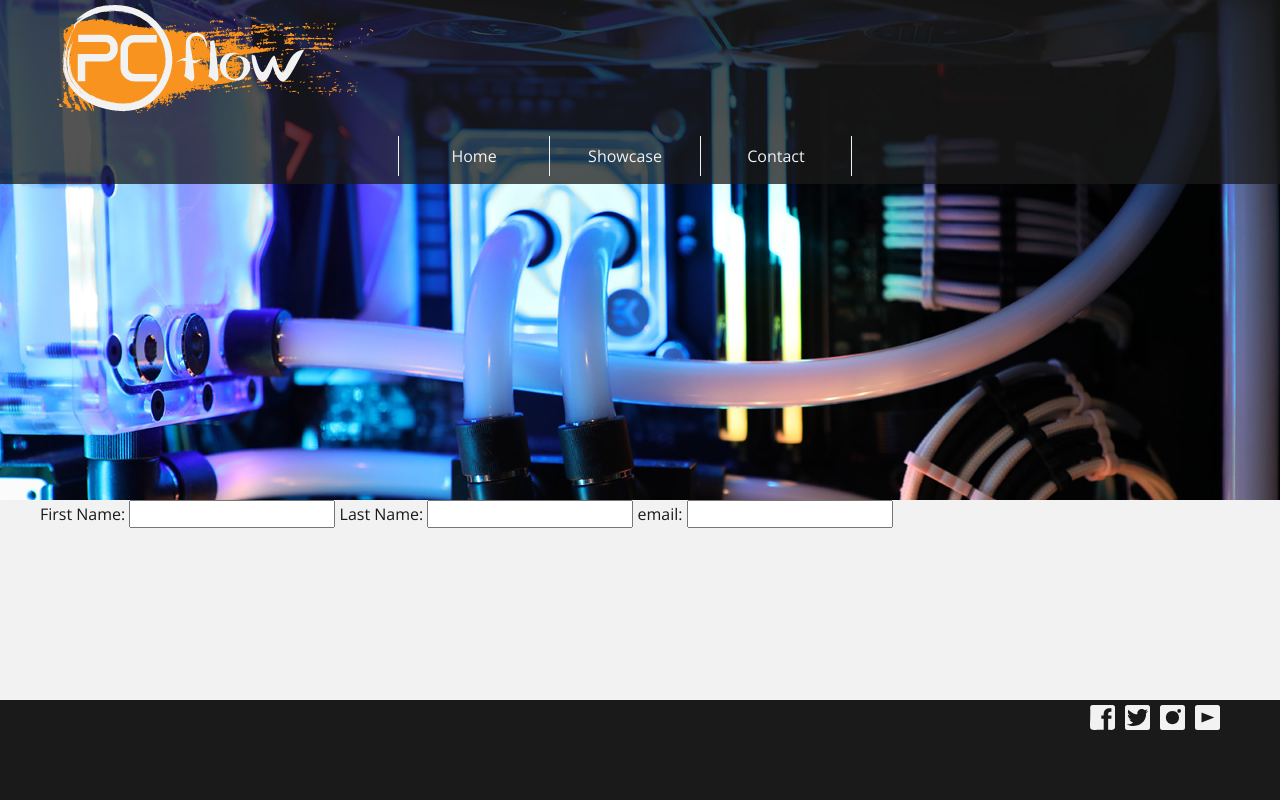
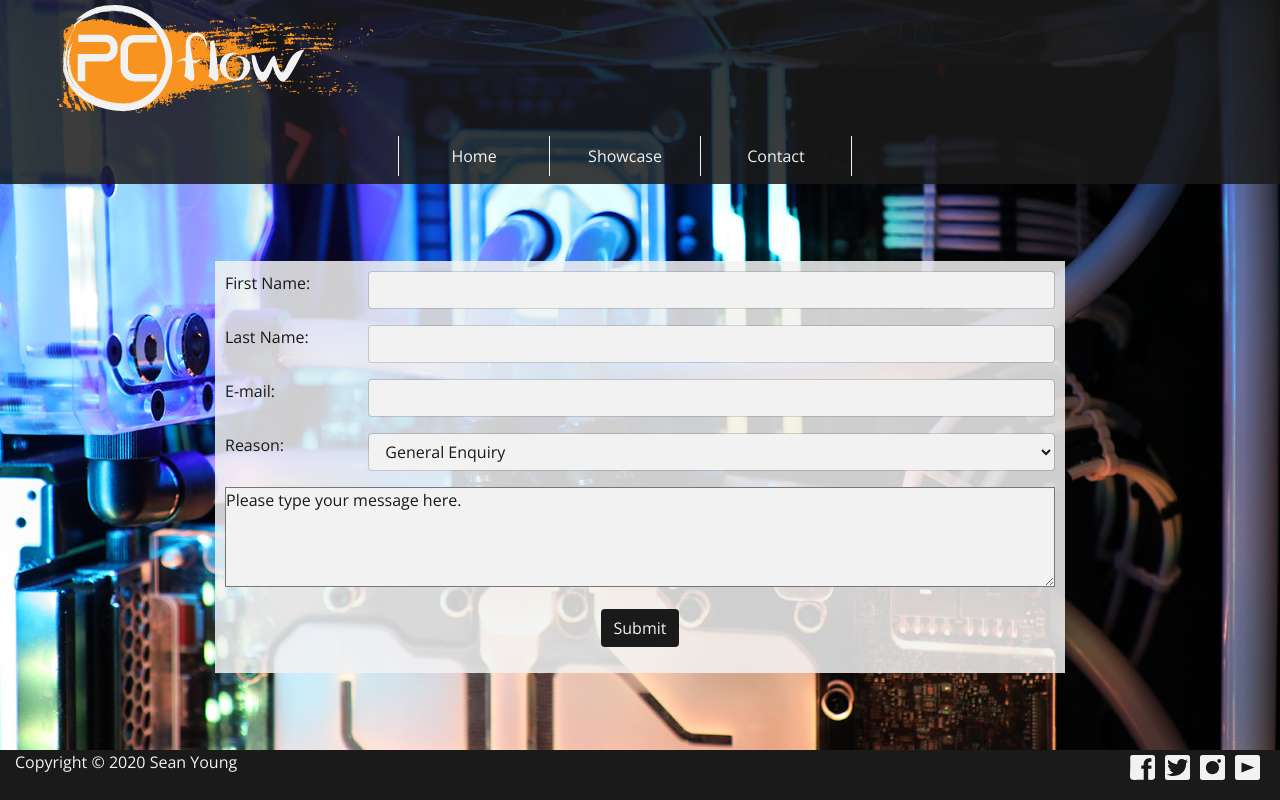
Before and after one commit to seanyoung247/HTML-First-Milestone-Project, a plain HTML site: page Site/contact.html in a window 1280 px wide. Drawn offline with nearby package versions, Linux system fonts and the light colour scheme.

Commit message:
Mid-point review
Implimented changes suggested by tutor:
* Made hero image full viewport height.
* Broke up some long lines to aid readability,
* Changed CSS to use shortcuts and unit-less 0.

Other changes:
Moved development to dreamweaver instead of gitpod.
Changed contact page layout. Added custom styles.
Removed some uneeded CSS/HTML code.

Added icon art for project Gecko.

```diff
--- a/Site/assets/css/style.css
+++ b/Site/assets/css/style.css
@@ -1,16 +1,21 @@
 @import url('https://fonts.googleapis.com/css?family=Open+Sans&display=swap');
 
 /*
- * GLOBAL STYLES
- *  - Styles applied to all pages
+ * TODO: Vary font sizes for different screen sizes.
+ *       Global scaling of elements on really small screens?
  */
+
+ /*
+  * Global styles
+  *     Styles used on every page.
+  */
 
  /* Global colour definitions */
 :root {
     --light-color: #f2f2f2;
     --dark-color: #1a1a1a;
-    --light-trans: rgba(242,242,242,0.75);  /*f2f2f2bf*/
-    --dark-trans: rgba(26,26,26,0.75);      /*1a1a1abf*/
+    --light-trans: rgba(242,242,242,0.85);  /*f2f2f2bf*/
+    --dark-trans: rgba(26,26,26,0.85);      /*1a1a1abf*/
 
     --facebook-color: #4267B2;
     --twitter-color: #55ACEE;
@@ -24,8 +29,11 @@
     padding: 0;
 }
 
+html,body {height: 100%;}
+
 body {
     font-family: 'Open Sans', sans-serif;
+	min-height: 100vh;
 }
 
  /* Prevents content getting too wide while remaining fluid below 1200px.
@@ -33,7 +41,7 @@ body {
 .content-pane {
     max-width: 1200px;
      /* Centres horizontally but not vertically */
-    margin: 0 auto 0 auto;
+    margin: 0 auto;
 }
 
  /*
@@ -41,7 +49,7 @@ body {
   */
 .site-header {
     position: absolute;
-    z-index: 99;
+    z-index: 9999; /*Ensures header remains visible above hero-image*/
     background-color: var(--dark-trans);
 }
 
@@ -86,9 +94,7 @@ body {
 }
 
 .nav-link {
-    /*width: 100%;*/
     margin: 0px;
-
     color: var(--light-color);
 }
 
@@ -114,29 +120,26 @@ body {
   * Content section styles
   */
 .site-hero-image {
-    height: 200px;
-
-    background: url("../images/hero-sunrise-sm.jpg") top no-repeat;
+    height: 100vh; /*200px;*/
+    background: url("../images/hero-sunrise-sm.jpg") no-repeat center center fixed;
     background-size: cover;
 }
 
 .site-content-section {
-    padding: 0;
     min-height: 200px;
     background-color: var(--light-color);
     color: var(--dark-color);
 }
 
- /* If site-content-sections are children of .site-content-list they will
+ /* If site-content-sections are children of site-content-list they will
     swap background and foreground colours automatically */
 .site-content-list .site-content-section:nth-child(odd){
+    background-color: var(--light-color);
+    color: var(--dark-color);
+}
+.site-content-list .site-content-section:nth-child(even){
     background-color: var(--dark-color);
     color: var(--light-color);
-}
-
-.site-content-list .site-content-section:nth-child(even){
-    background-color: var(--light-color);
-    color: var(--dark-color);
 }
 
  /*
@@ -144,7 +147,8 @@ body {
   */
 .site-footer {
     background-color: var(--dark-color);
-    min-height: 100px;
+	color: var(--light-color);
+    height: 50px;
 }
 
 .media-icons-wrapper {
@@ -155,6 +159,7 @@ body {
 .media-icons-list {
     list-style-type: none;
     overflow: hidden;
+    margin: 0;
 }
 
 .media-icons-list li {
@@ -211,8 +216,69 @@ body {
 .sm-instagram_icon:hover .sm-inst-grad5 {stop-color: #FEDA77;}
 
  /*
+  * Page specific styles
+  *     Styles used only on specific pages
+  */
+
+ /* Contact Page */
+ /* contact-content-wrapper stretches to fill page, contact-form-wrapper fills available space */
+.contact-content-wrapper {
+	 /* Shifts site content below the header. A bit of a clunky way to do it but it works. */
+	padding: 74px 0 0 0;
+
+	 /* Makes the wrapper expand to fill html body */
+	display: flex;
+	flex: 1;
+
+	background: url("../images/hero-sunrise-lg.jpg") no-repeat center center fixed; /*top no-repeat;*/
+    background-size: cover;
+}
+
+.contact-form-wrapper {
+	display: flex;
+}
+
+ /* contract-form and form-group should expand to fill horizontal space */
+.contract-form,
+.form-group {
+	display: flex;
+	flex-grow: 1;
+}
+
+ /* Centres contract-form vertically and horizontally and prevents the form
+    becoming wider than 850px */
+.contract-form {
+	padding: 10px;
+	flex-direction: column;
+
+	margin: auto;
+	max-width: 850px;
+
+	background-color: var(--light-trans);
+	color: var(--dark-color);
+}
+
+.form-control,
+.form-message-box {
+	background-color: var(--light-color);
+	color: var(--dark-color);
+}
+
+.form-message-box {
+	width: 100%;
+	height: 100px;
+}
+
+.form-button {
+	background-color: var(--dark-color);
+	color: var(--light-color);
+}
+
+
+ /*
   * Media Queries
   */
+ /* sm >576px (smartphones) */
 @media (min-width: 450px) {
     .site-logo {
         background: url("../images/logo-lg-db.png") no-repeat;
@@ -221,15 +287,17 @@ body {
     }
 
     .site-hero-image {
-        height: 500px;
-
-        background: url("../images/hero-sunrise-lg.jpg") top no-repeat;
+        background: url("../images/hero-sunrise-lg.jpg") no-repeat center center fixed; /*top no-repeat;*/
         background-size: cover;
     }
+
+    .contact-content-wrapper {
+		padding-top: 144px;
+    }
 }
-
+ /* md >768px width (tablets) */
 @media (min-width: 768px) {
-    .navbar-toggle {
+    .navbar-toggler {
          display: none;
     }
 
@@ -238,6 +306,7 @@ body {
     }
 
     .navbar-nav {
+        padding: 0;
         text-align: center;
     }
 
@@ -250,8 +319,8 @@ body {
     }
 
     #nav-item-first {
-        border-top: 0px;
-        border-bottom: 0px;
+        border-top: 0;
+        border-bottom: 0;
         border-left: 1px;
         border-right: 1px;
         border-style: solid;
@@ -259,11 +328,18 @@ body {
     }
 
     .nav-item {
-        border-top: 0px;
-        border-bottom: 0px;
-        border-left: 0px;
+        border-top: 0;
+        border-bottom: 0;
+        border-left: 0;
         border-right: 1px;
         border-style: solid;
         border-color: var(--light-color);
     }
+
+    .contact-content-wrapper {
+    	padding-top: 184px;
+    }
 }
+
+ /* lg >992px width (tablets/small PCs) */
+ /* xl >1200px width (PCs) */
--- a/Site/contact.html
+++ b/Site/contact.html
@@ -12,6 +12,7 @@
 	<title>PC Flow</title>
 </head>
 <body>
+
     <header class="container-fluid site-header">
         <!-- logo and menu toggle -->
         <div class="row content-pane">
@@ -19,7 +20,7 @@
                 <a href="index.html" class="navbar-brand"><span class="site-logo"></span></a>
             </div>
                 <div class="col-6 navbar-toggle-wrapper">
-                <a href="#" class="navbar-toggle" data-toggle="collapse" data-target="#navbarMenuToggle"
+                <a href="#" class="navbar-toggler" data-toggle="collapse" data-target="#navbarMenuToggle"
                     aria-controls="navbarMenuToggle" aria-expanded="false" aria-label="Toggle navigation">
 
                     <svg class="nav-menu-icon" xmlns="http://www.w3.org/2000/svg" viewbox="0 0 500 500">
@@ -29,6 +30,7 @@
                             <line class="nav-menu_icon_line" x1="50" y1="450" x2="450" y2="450"/>
                         </g>
                     </svg>
+
                 </a>
             </div>
         </div>
@@ -45,7 +47,7 @@
                             <a class="nav-link" href="showcase.html">Showcase</a>
                         </li>
                         <li class="nav-item">
-                            <a class="nav-link active" href="contact.html">Contact</a>
+                            <a class="nav-link" href="contact.html">Contact</a>
                         </li>
                     </ul>
                 </div>
@@ -54,36 +56,65 @@
         <!-- menu navbar -->
     </header>
 
-    <section class="container-fluid site-content">
-        <div class="row">
-            <div class="col-12 site-hero-image"></div>
+	 <!-- Site content and Footer -->
+	<div class="container-fluid d-flex h-100 flex-column">
+		<div class="row contact-content-wrapper">
+			<div class="col-12 contact-form-wrapper">
+
+				<form class="contract-form">
+                    <div class="row form-group">
+                        <div class="col-12 col-md-2"><label class="form-label" for="first-name">First Name:</label></div>
+                        <div class="col-12 col-md-10"><input class="form-control" type="text" id="first-name" name="first-name" required="true"></div>
                     </div>
-        <div class="row">
-            <div id="water-cooling-intro" class="col-12 site-content-section">
-                <div class="form-wrapper content-pane">
-                    <form class="contact-form">
-                        <label class="form-label" for="first-name">First Name:</label>
-                        <input class="form-textbox" type="text" id="first-name" name="first-name">
-                        <label class="form-label" for="last-name">Last Name:</label>
-                        <input class="form-textbox" type="text" id="last-name" name="last-name">
-                        <label class="form-label" for="email">email:</label>
-                        <input class="form-textbox" type="email" id="email" name="email">
-                    </form>
+                    <div class="row form-group">
+                        <div class="col-12 col-md-2"><label class="form-label" for="last-name">Last Name:</label></div>
+                        <div class="col-12 col-md-10"><input class="form-control" type="text" id="last-name" name="last-name" required="true"></div>
+                    </div>
+                    <div class="row form-group">
+                        <div class="col-12 col-md-2"><label class="form-label" for="email">E-mail:</label></div>
+                        <div class="col-12 col-md-10"><input class="form-control" type="email" id="email" name="email" required="true"></div>
+                    </div>
+                    <div class="row form-group">
+                        <div class="col-12 col-md-2"><label class="form-label" for="reason">Reason:</label></div>
+                        <div class="col-12 col-md-10">
+                            <select class="form-control" id="reason" name="reason">
+                                <option>General Enquiry</option>
+                                <option>Custom System Build</option>
+                                <option>System Upgrade</option>
+                            </select>
                         </div>
                     </div>
+                    <div class="row form-group">
+                        <div class="col-12">
+                            <textarea class="form-message-box" name="message" id="message">Please type your message here.</textarea>
                         </div>
-    </section>
+                    </div>
+                    <div class="row form-group text-center">
+                        <div class="col-12">
+                            <button type="submit" class="btn form-button">Submit</button>
+                        </div>
+                    </div>
+				</form>
 
-    <footer class="container-fluid site-footer">
-        <div class="row content-pane">
-            <div class="col-12 media-icons-wrapper">
+			</div>
+		</div>
+
+		 <!-- FOOTER -->
+		<footer class="row site-footer">
+			<div class="col-4 col-sm-6">
+				<p><span class="d-none d-sm-inline">Copyright</span> &copy; 2020 <span class="d-none d-sm-inline">Sean Young</span></p>
+			</div>
+            <div class="col-8 col-sm-6 content-pane media-icons-wrapper">
                 <ul class="media-icons-list">
                     <li>
                         <a href="#">
                             <svg class="sm-facebook_icon" xmlns="http://www.w3.org/2000/svg" viewbox="0 0 251.84 250.86">
             	                <g id="sm-facebook" data-name="Social Media Facebook Icon">
 		                            <g id="Facebook">
-			                            <path class="facebook_icon" d="M226.61,0H27.06A25.22,25.22,0,0,0,1.84,25.23C12.12,277.77-49.39,249.88,138.18,250V138.62H113.84v-33h24.34c-4.69-56,24.75-76.85,77.5-72.88V67.09c-31.16-3-34.21,9.15-32.92,38.55h33.11v33H182.76V250c22.17-1.9,68.35,10,69.08-25.23V25.23A25.23,25.23,0,0,0,226.61,0Z"/>
+			                            <path class="facebook_icon" d="M226.61,0H27.06A25.22,25.22,0,0,0,1.84,25.23C12.12,277.77-49.39,249.88,138.18,
+																	   250V138.62H113.84v-33h24.34c-4.69-56,24.75-76.85,77.5-72.88V67.09c-31.16-3-34.21,
+																	   9.15-32.92,38.55h33.11v33H182.76V250c22.17-1.9,68.35,10,69.08-25.23V25.23A25.23,25.23,
+																	   0,0,0,226.61,0Z"/>
     		                        </g>
 	                            </g>
                             </svg>
@@ -94,7 +125,14 @@
                             <svg class="sm-twitter_icon" xmlns="http://www.w3.org/2000/svg" viewbox="0 0 250 250">
 	                            <g id="sm-twitter" data-name="Social Media Twitter Icon">
 		                            <g id="Twitter">
-                        			    <path class="twitter_icon" d="M224.77,0H25.23A25.22,25.22,0,0,0,0,25.23V224.77A25.22,25.22,0,0,0,25.23,250H224.77A25.22,25.22,0,0,0,250,224.77V25.23A25.22,25.22,0,0,0,224.77,0Zm-3.52,72.51a97.71,97.71,0,0,1-10.51,8.64C218.68,205.67,69.59,236.77,19,190.7c0,0,35.94,7.42,62.14-16.45-15.84-5.1-30.83-13.86-36.55-31.07,0,0,2.43.61,9.74.61,8.53,0,9.14-1.83,9.14-1.83-17.11.21-35.62-25.42-34.11-42.64.74,2.58,17.46,6.38,18.88,4.87-16.49-9.3-24.45-37.57-13.4-57.26,15.64,20.58,60.53,47.33,88.94,45.68-6.55-42.53,44.12-71.47,74.56-39.46.19,2.3,27.59-9.76,26.57-9.88.09,4.56-12.9,21.26-17.85,23.39,0,0,3.23.37,11.76-2.07S231,59.72,231,59.72,226.35,67.64,221.25,72.51Z"/>
+                        			    <path class="twitter_icon"
+											d="M224.77,0H25.23A25.22,25.22,0,0,0,0,25.23V224.77A25.22,25.22,0,0,0,25.23,250H224.77A25.22,
+												25.22,0,0,0,250,224.77V25.23A25.22,25.22,0,0,0,224.77,0Zm-3.52,72.51a97.71,97.71,0,0,1-10.51,
+												8.64C218.68,205.67,69.59,236.77,19,190.7c0,0,35.94,7.42,62.14-16.45-15.84-5.1-30.83-13.86-36.55-31.07,
+												0,0,2.43.61,9.74.61,8.53,0,9.14-1.83,9.14-1.83-17.11.21-35.62-25.42-34.11-42.64.74,2.58,17.46,6.38,
+												18.88,4.87-16.49-9.3-24.45-37.57-13.4-57.26,15.64,20.58,60.53,47.33,88.94,45.68-6.55-42.53,
+												44.12-71.47,74.56-39.46.19,2.3,27.59-9.76,26.57-9.88.09,4.56-12.9,21.26-17.85,23.39,0,0,3.23.37,
+												11.76-2.07S231,59.72,231,59.72,226.35,67.64,221.25,72.51Z"/>
     		                        </g>
 	                            </g>
                             </svg>
@@ -114,7 +152,10 @@
                                 </defs>
 	                            <g id="sm-instagram" data-name="Social Media Instagram Icon">
 		                            <g id="Instagram">
-			                            <path class="instagram_icon" fill="url(#sm-instagram-gradient)" d="M224.77,0H25.23A25.22,25.22,0,0,0,0,25.23V224.77A25.22,25.22,0,0,0,25.23,250H224.77A25.22,25.22,0,0,0,250,224.77V25.23A25.22,25.22,0,0,0,224.77,0ZM124.5,192c-87.41-1.49-87.4-131.52,0-133C211.91,60.49,211.9,190.52,124.5,192Zm67-114c-24.32-.42-24.31-36.59,0-37C215.82,41.42,215.81,77.59,191.5,78Z"/>
+			                            <path class="instagram_icon" fill="url(#sm-instagram-gradient)"
+											  d="M224.77,0H25.23A25.22,25.22,0,0,0,0,25.23V224.77A25.22,25.22,0,0,0,25.23,250H224.77A25.22,25.22,0,0,0,
+												250,224.77V25.23A25.22,25.22,0,0,0,224.77,0ZM124.5,192c-87.41-1.49-87.4-131.52,0-133C211.91,60.49,211.9,
+												190.52,124.5,192Zm67-114c-24.32-.42-24.31-36.59,0-37C215.82,41.42,215.81,77.59,191.5,78Z"/>
 		                            </g>
     	                        </g>
                             </svg>
@@ -125,7 +166,9 @@
                             <svg class="sm-youtube_icon" xmlns="http://www.w3.org/2000/svg" viewbox="0 0 250 250">
     	                        <g id="sm-youtube" data-name="Social Media Youtube Icon">
 	    	                        <g id="YouTube">
-		    	                        <path class="youtube_icon" d="M224.77,0H25.23A25.22,25.22,0,0,0,0,25.23V224.77A25.22,25.22,0,0,0,25.23,250H224.77A25.22,25.22,0,0,0,250,224.77V25.23A25.22,25.22,0,0,0,224.77,0ZM65,175.48V75l128.05,50.24Z"/>
+		    	                        <path class="youtube_icon"
+											  d="M224.77,0H25.23A25.22,25.22,0,0,0,0,25.23V224.77A25.22,25.22,0,0,0,25.23,250H224.77A25.22,25.22,0,0,0,
+												 250,224.77V25.23A25.22,25.22,0,0,0,224.77,0ZM65,175.48V75l128.05,50.24Z"/>
 		                            </g>
 	                            </g>
                             </svg>
@@ -133,8 +176,10 @@
                     </li>
                 </ul>
             </div>
+    	</footer>
+
 	</div>
-    </footer>
+
 
     <script src="https://code.jquery.com/jquery-3.2.1.slim.min.js" integrity="sha384-KJ3o2DKtIkvYIK3UENzmM7KCkRr/rE9/Qpg6aAZGJwFDMVNA/GpGFF93hXpG5KkN" crossorigin="anonymous"></script>
     <script src="https://cdnjs.cloudflare.com/ajax/libs/popper.js/1.11.0/umd/popper.min.js" integrity="sha384-b/U6ypiBEHpOf/4+1nzFpr53nxSS+GLCkfwBdFNTxtclqqenISfwAzpKaMNFNmj4" crossorigin="anonymous"></script>
```
Also changed, not shown: Site/index.html (+44 -13 lines), Site/showcase.html (+27 -8 lines), Site/assets/images/GeckoLogo.svg (added), Source/Artwork/Asset 1.svg (added). Lines whose indentation alone changed are shown as unchanged.
